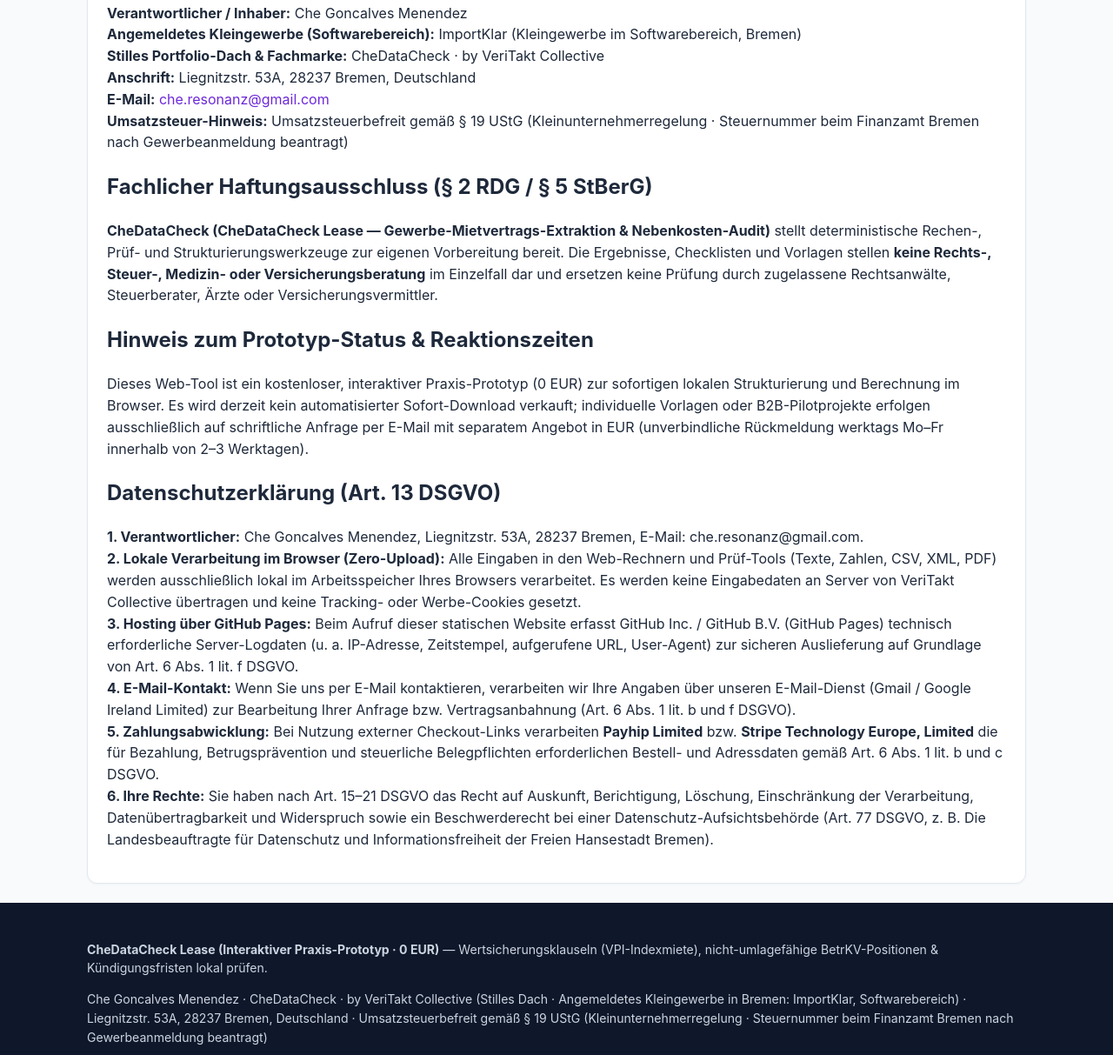
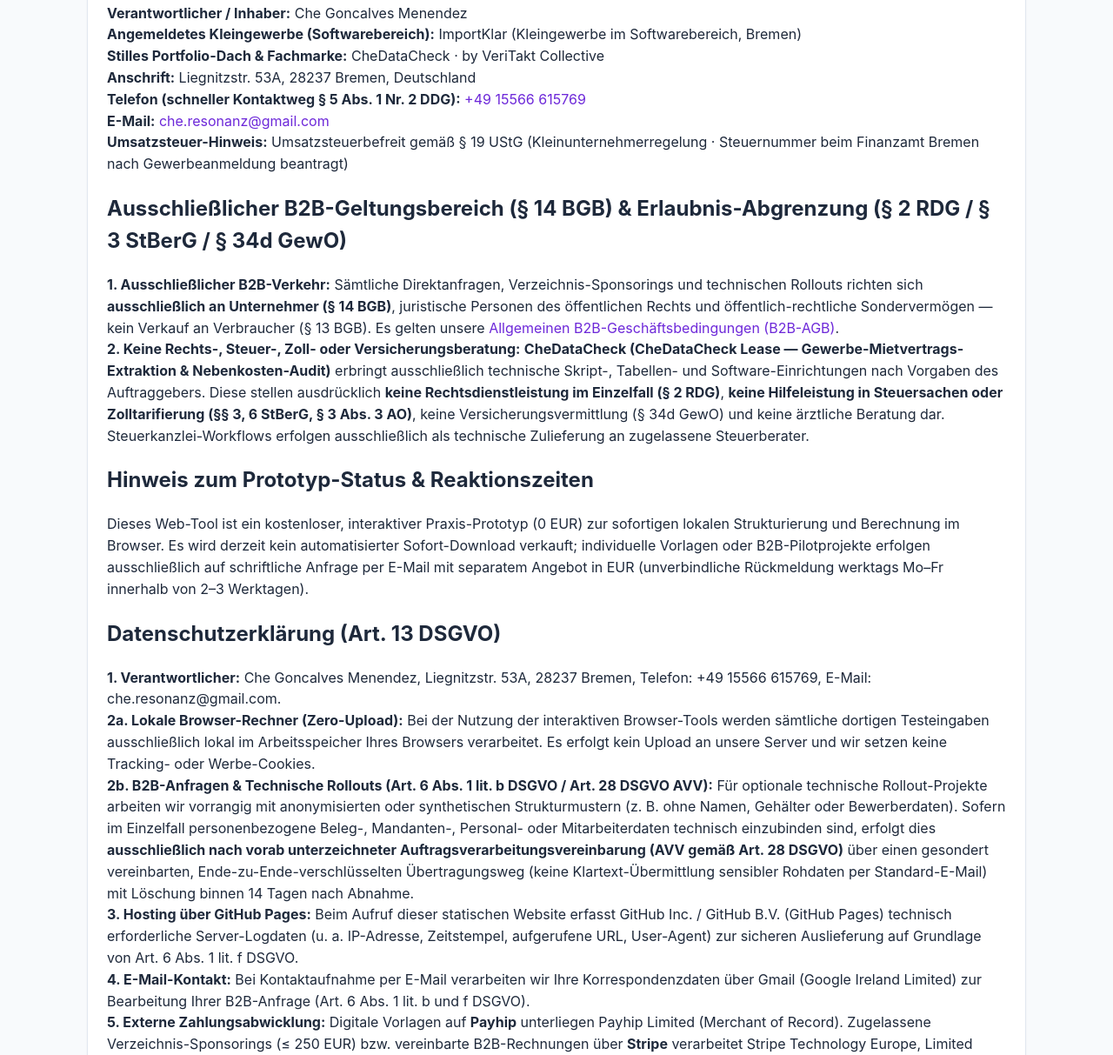
Before and after one commit to cheresonanz-design/chedatacheck-lease-audit, a plain HTML site: page legal/index.html in a window 1280 px wide. Shown: the part 325-1538 px from the top of the page at 87% size. Drawn offline with Linux system fonts and the light colour scheme.

Commit message:
Deploy chedatacheck-lease-audit (2026-11-24 07:02:16)

```diff
--- a/legal/index.html
+++ b/legal/index.html
@@ -29,15 +29,20 @@
         <strong>Angemeldetes Kleingewerbe (Softwarebereich):</strong> ImportKlar (Kleingewerbe im Softwarebereich, Bremen)<br />
         <strong>Stilles Portfolio-Dach &amp; Fachmarke:</strong> CheDataCheck · by VeriTakt Collective<br />
         <strong>Anschrift:</strong> Liegnitzstr. 53A, 28237 Bremen, Deutschland<br />
+        <strong>Telefon (schneller Kontaktweg § 5 Abs. 1 Nr. 2 DDG):</strong> <a href="tel:+4915566615769">+49 15566 615769</a><br />
         <strong>E-Mail:</strong> <a href="mailto:che.resonanz@gmail.com">che.resonanz@gmail.com</a><br />
         <strong>Umsatzsteuer-Hinweis:</strong> Umsatzsteuerbefreit gemäß § 19 UStG (Kleinunternehmerregelung · Steuernummer beim Finanzamt Bremen nach Gewerbeanmeldung beantragt)
       </p>
 
-      <h2>Fachlicher Haftungsausschluss (§ 2 RDG / § 5 StBerG)</h2>
+      <h2>Ausschließlicher B2B-Geltungsbereich (§ 14 BGB) &amp; Erlaubnis-Abgrenzung (§ 2 RDG / § 3 StBerG / § 34d GewO)</h2>
       <p>
-        <strong>CheDataCheck (CheDataCheck Lease — Gewerbe-Mietvertrags-Extraktion &amp; Nebenkosten-Audit)</strong> stellt deterministische Rechen-, Prüf- und Strukturierungswerkzeuge zur eigenen Vorbereitung bereit.
-        Die Ergebnisse, Checklisten und Vorlagen stellen <strong>keine Rechts-, Steuer-, Medizin- oder Versicherungsberatung</strong> im Einzelfall dar
-        und ersetzen keine Prüfung durch zugelassene Rechtsanwälte, Steuerberater, Ärzte oder Versicherungsvermittler.
+        <strong>1. Ausschließlicher B2B-Verkehr:</strong> Sämtliche Direktanfragen, Verzeichnis-Sponsorings und technischen Rollouts richten sich
+        <strong>ausschließlich an Unternehmer (§ 14 BGB)</strong>, juristische Personen des öffentlichen Rechts und öffentlich-rechtliche Sondervermögen — kein Verkauf an Verbraucher (§ 13 BGB).
+        Es gelten unsere <a href="https://cheresonanz-design.github.io/opskanon-directory/agb/" target="_blank" rel="noopener">Allgemeinen B2B-Geschäftsbedingungen (B2B-AGB)</a>.<br />
+        <strong>2. Keine Rechts-, Steuer-, Zoll- oder Versicherungsberatung:</strong> <strong>CheDataCheck (CheDataCheck Lease — Gewerbe-Mietvertrags-Extraktion &amp; Nebenkosten-Audit)</strong> erbringt ausschließlich
+        technische Skript-, Tabellen- und Software-Einrichtungen nach Vorgaben des Auftraggebers. Diese stellen ausdrücklich <strong>keine Rechtsdienstleistung im Einzelfall (§ 2 RDG)</strong>,
+        <strong>keine Hilfeleistung in Steuersachen oder Zolltarifierung (§§ 3, 6 StBerG, § 3 Abs. 3 AO)</strong>, keine Versicherungsvermittlung (§ 34d GewO) und keine ärztliche Beratung dar.
+        Steuerkanzlei-Workflows erfolgen ausschließlich als technische Zulieferung an zugelassene Steuerberater.
       </p>
 
       <h2>Hinweis zum Prototyp-Status &amp; Reaktionszeiten</h2>
@@ -49,18 +54,18 @@
 
       <h2>Datenschutzerklärung (Art. 13 DSGVO)</h2>
       <p>
-        <strong>1. Verantwortlicher:</strong> Che Goncalves Menendez, Liegnitzstr. 53A, 28237 Bremen, E-Mail: che.resonanz@gmail.com.<br />
-        <strong>2. Lokale Verarbeitung im Browser (Zero-Upload):</strong> Alle Eingaben in den Web-Rechnern und Prüf-Tools (Texte, Zahlen, CSV, XML, PDF)
-        werden ausschließlich lokal im Arbeitsspeicher Ihres Browsers verarbeitet. Es werden keine Eingabedaten an Server von VeriTakt Collective übertragen
-        und keine Tracking- oder Werbe-Cookies gesetzt.<br />
+        <strong>1. Verantwortlicher:</strong> Che Goncalves Menendez, Liegnitzstr. 53A, 28237 Bremen, Telefon: +49 15566 615769, E-Mail: che.resonanz@gmail.com.<br />
+        <strong>2a. Lokale Browser-Rechner (Zero-Upload):</strong> Bei der Nutzung der interaktiven Browser-Tools werden sämtliche dortigen Testeingaben
+        ausschließlich lokal im Arbeitsspeicher Ihres Browsers verarbeitet. Es erfolgt kein Upload an unsere Server und wir setzen keine Tracking- oder Werbe-Cookies.<br />
+        <strong>2b. B2B-Anfragen &amp; Technische Rollouts (Art. 6 Abs. 1 lit. b DSGVO / Art. 28 DSGVO AVV):</strong> Für optionale technische Rollout-Projekte arbeiten wir
+        vorrangig mit anonymisierten oder synthetischen Strukturmustern (z. B. ohne Namen, Gehälter oder Bewerberdaten). Sofern im Einzelfall personenbezogene Beleg-, Mandanten-,
+        Personal- oder Mitarbeiterdaten technisch einzubinden sind, erfolgt dies <strong>ausschließlich nach vorab unterzeichneter Auftragsverarbeitungsvereinbarung (AVV gemäß Art. 28 DSGVO)</strong>
+        über einen gesondert vereinbarten, Ende-zu-Ende-verschlüsselten Übertragungsweg (keine Klartext-Übermittlung sensibler Rohdaten per Standard-E-Mail) mit Löschung binnen 14 Tagen nach Abnahme.<br />
         <strong>3. Hosting über GitHub Pages:</strong> Beim Aufruf dieser statischen Website erfasst GitHub Inc. / GitHub B.V. (GitHub Pages) technisch erforderliche
         Server-Logdaten (u. a. IP-Adresse, Zeitstempel, aufgerufene URL, User-Agent) zur sicheren Auslieferung auf Grundlage von Art. 6 Abs. 1 lit. f DSGVO.<br />
-        <strong>4. E-Mail-Kontakt:</strong> Wenn Sie uns per E-Mail kontaktieren, verarbeiten wir Ihre Angaben über unseren E-Mail-Dienst (Gmail / Google Ireland Limited)
-        zur Bearbeitung Ihrer Anfrage bzw. Vertragsanbahnung (Art. 6 Abs. 1 lit. b und f DSGVO).<br />
-        <strong>5. Zahlungsabwicklung:</strong> Bei Nutzung externer Checkout-Links verarbeiten <strong>Payhip Limited</strong> bzw. <strong>Stripe Technology Europe, Limited</strong>
-        die für Bezahlung, Betrugsprävention und steuerliche Belegpflichten erforderlichen Bestell- und Adressdaten gemäß Art. 6 Abs. 1 lit. b und c DSGVO.<br />
-        <strong>6. Ihre Rechte:</strong> Sie haben nach Art. 15–21 DSGVO das Recht auf Auskunft, Berichtigung, Löschung, Einschränkung der Verarbeitung,
-        Datenübertragbarkeit und Widerspruch sowie ein Beschwerderecht bei einer Datenschutz-Aufsichtsbehörde (Art. 77 DSGVO, z. B. Die Landesbeauftragte für Datenschutz und Informationsfreiheit der Freien Hansestadt Bremen).
+        <strong>4. E-Mail-Kontakt:</strong> Bei Kontaktaufnahme per E-Mail verarbeiten wir Ihre Korrespondenzdaten über Gmail (Google Ireland Limited) zur Bearbeitung Ihrer B2B-Anfrage (Art. 6 Abs. 1 lit. b und f DSGVO).<br />
+        <strong>5. Externe Zahlungsabwicklung:</strong> Digitale Vorlagen auf <strong>Payhip</strong> unterliegen Payhip Limited (Merchant of Record). Zugelassene Verzeichnis-Sponsorings (&le; 250 EUR) bzw. vereinbarte B2B-Rechnungen über <strong>Stripe</strong> verarbeitet Stripe Technology Europe, Limited gemäß Art. 6 Abs. 1 lit. b und c DSGVO.<br />
+        <strong>6. Ihre Rechte:</strong> Sie haben nach Art. 15–21 DSGVO das Recht auf Auskunft, Berichtigung, Löschung, Einschränkung, Datenübertragbarkeit und Widerspruch sowie ein Beschwerderecht bei der Aufsichtsbehörde (Art. 77 DSGVO, z. B. Die Landesbeauftragte für Datenschutz und Informationsfreiheit der Freien Hansestadt Bremen).
       </p>
     </div>
     </main>
```
